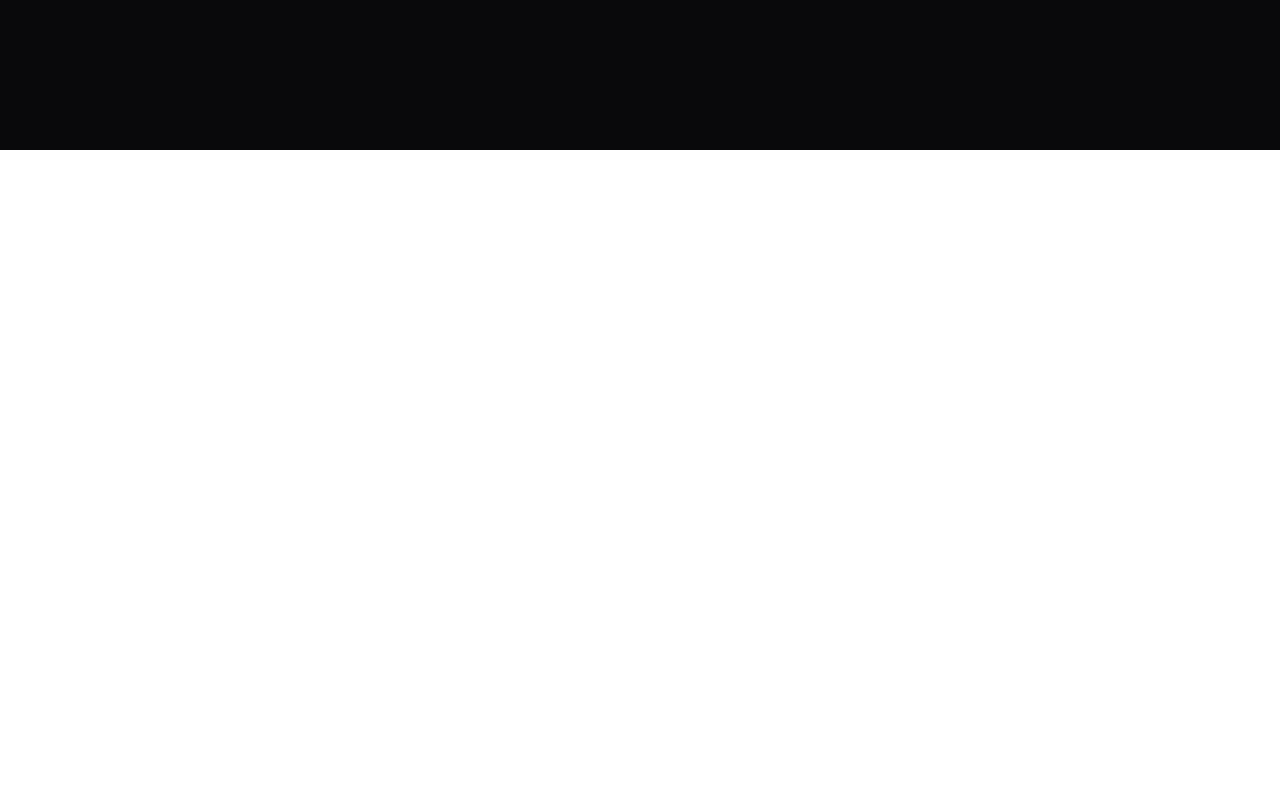
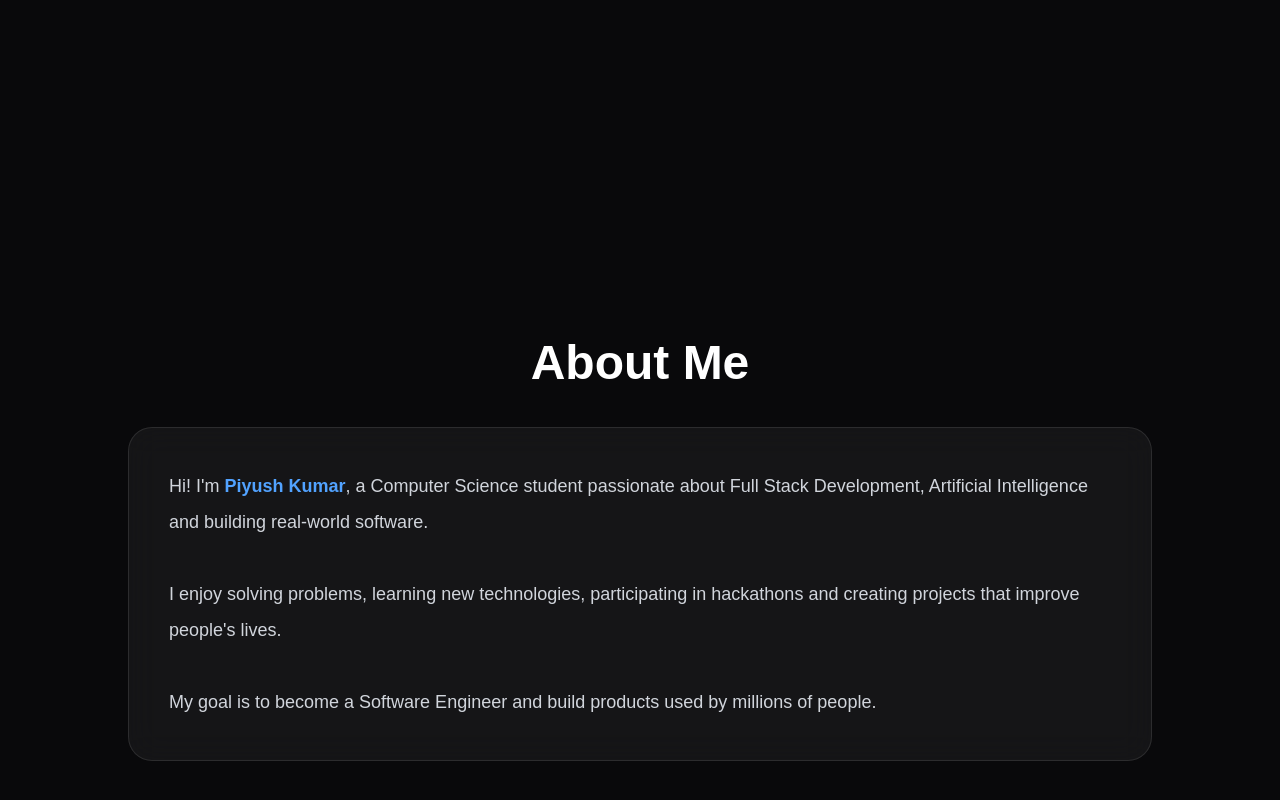
Before and after one commit to Piyush4230/PORTFOLIO, a Next.js app: page / in a window 1280 px wide. Shown: the part 650-1450 px from the top of the page. Before the commit the page ends 800 px from the top, so only its background shows below. Built offline with nearby package versions, Linux system fonts and the light colour scheme.

Commit message:
Add About section

```diff
--- a/app/page.tsx
+++ b/app/page.tsx
@@ -1,6 +1,7 @@
 import Background from "@/components/Background";
 import Navbar from "@/components/Navbar";
 import Hero from "@/components/Hero";
+import About from "@/components/About";
 
 export default function Home() {
   return (
@@ -8,6 +9,7 @@ export default function Home() {
       <Background />
       <Navbar />
       <Hero />
+      <About />
     </main>
   );
 }
--- a/components/About.tsx
+++ b/components/About.tsx
@@ -0,0 +1,37 @@
+export default function About() {
+  return (
+    <section
+      id="about"
+      className="min-h-screen flex items-center justify-center px-6"
+    >
+      <div className="max-w-5xl mx-auto">
+
+        <h2 className="text-5xl font-bold mb-10 text-center">
+          About Me
+        </h2>
+
+        <div className="bg-white/5 backdrop-blur-lg border border-white/10 rounded-3xl p-10">
+
+          <p className="text-gray-300 text-lg leading-9">
+            Hi! I'm <span className="text-blue-400 font-semibold">Piyush Kumar</span>,
+            a Computer Science student passionate about Full Stack Development,
+            Artificial Intelligence and building real-world software.
+
+            <br /><br />
+
+            I enjoy solving problems, learning new technologies,
+            participating in hackathons and creating projects that
+            improve people's lives.
+
+            <br /><br />
+
+            My goal is to become a Software Engineer and build products
+            used by millions of people.
+          </p>
+
+        </div>
+
+      </div>
+    </section>
+  );
+}
```
